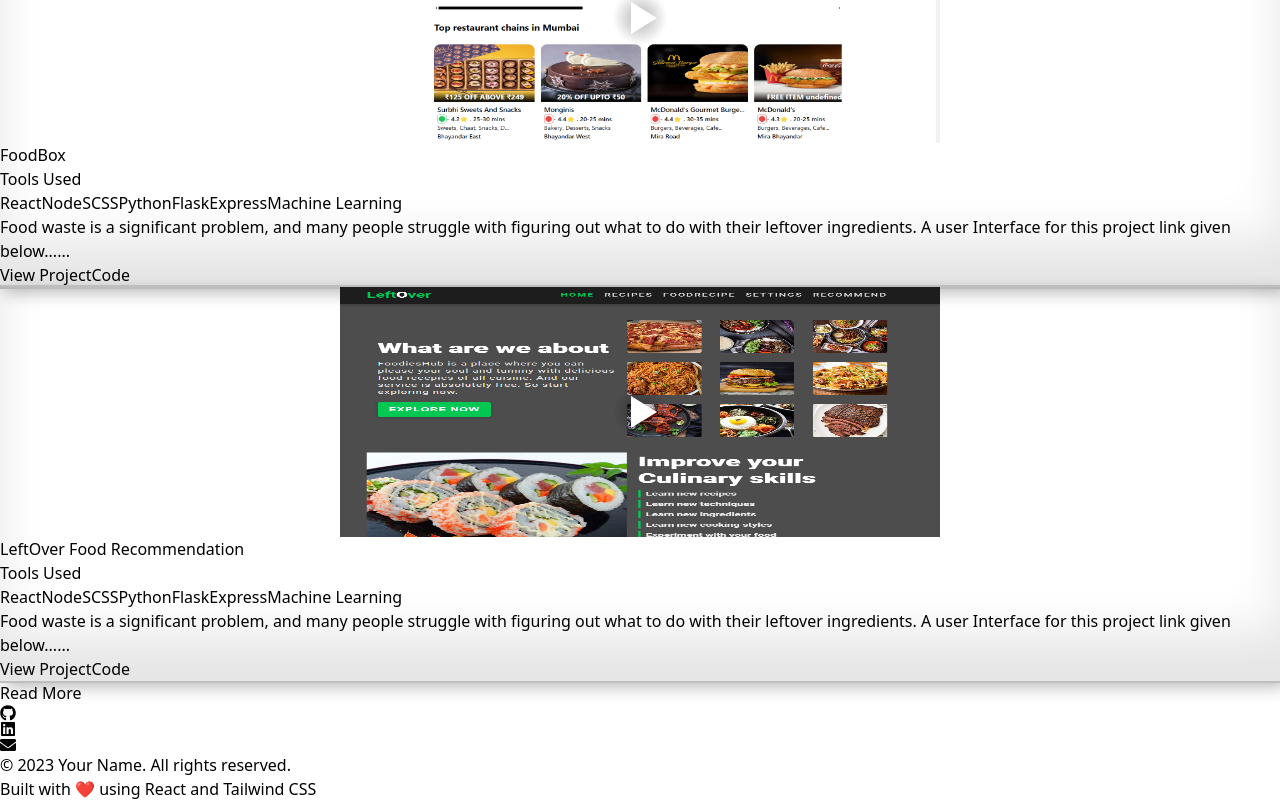
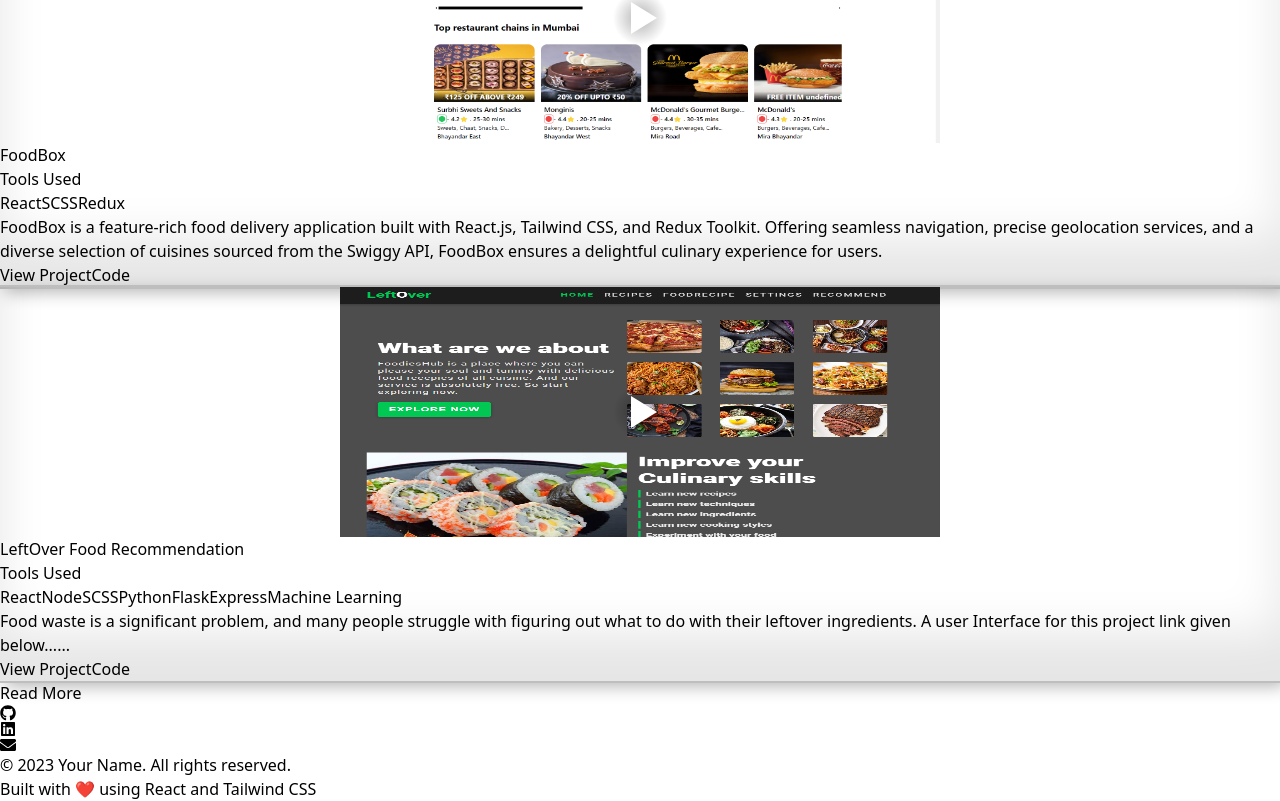
Before and after one commit to Rajan21252125/Portfolio, a React (Vite) app: page / in a window 1280 px wide. Shown: the part 8832-9633 px from the top of the page. Built offline with nearby package versions, Linux system fonts and the light colour scheme.

Commit message:
added description and tools used the project i uploaded

```diff
--- a/src/component/Project.jsx
+++ b/src/component/Project.jsx
@@ -9,9 +9,9 @@
       title: "FoodBox",
       url: "project.mkv",
       image: "project.png",
-      tools: ["React", "Node", "SCSS", "Python", "Flask", "Express", "Machine Learning"],
+      tools: ["React", "SCSS", "Redux"],
       description:
-        "Food waste is a significant problem, and many people struggle with figuring out what to do with their leftover ingredients. A user Interface for this project link given below......",
+        "FoodBox is a feature-rich food delivery application built with React.js, Tailwind CSS, and Redux Toolkit. Offering seamless navigation, precise geolocation services, and a diverse selection of cuisines sourced from the Swiggy API, FoodBox ensures a delightful culinary experience for users.",
       projectUrl: "https://foodbox-rajan.netlify.app/",
       githubUrl: "https://github.com/Rajan21252125/FoodBox.git",
     },
```
